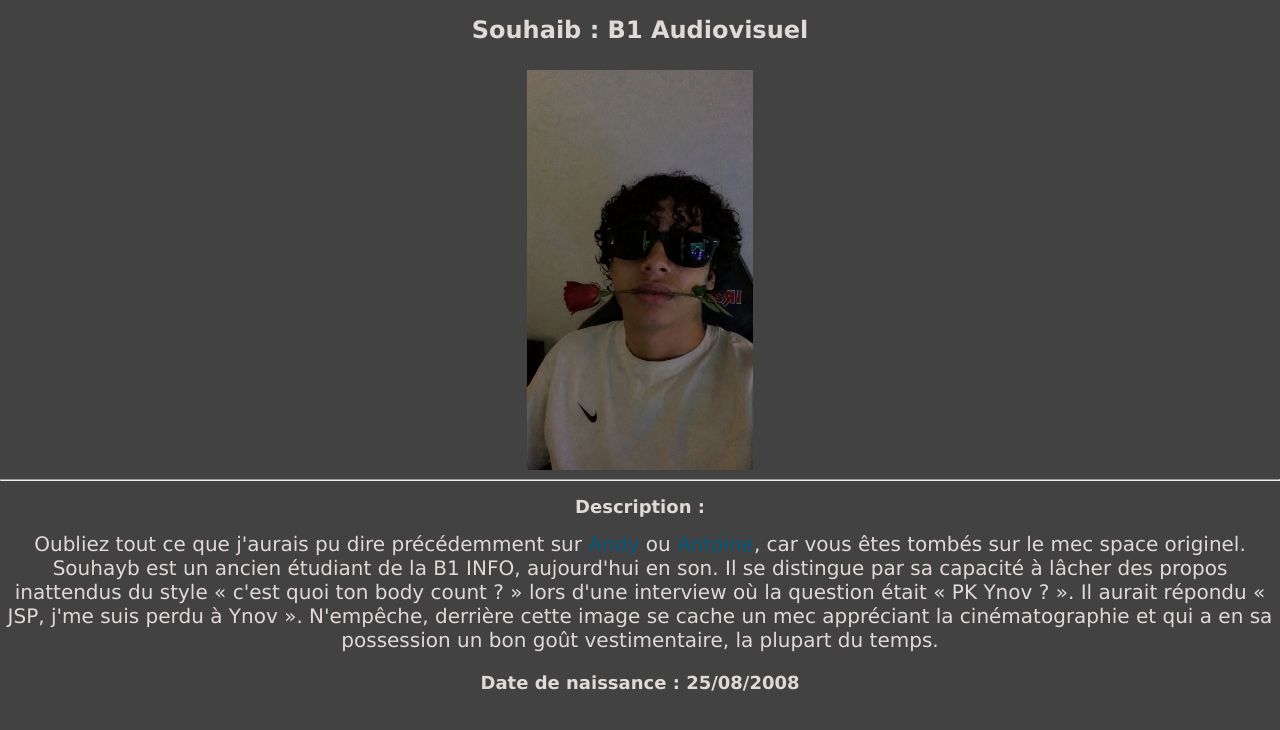
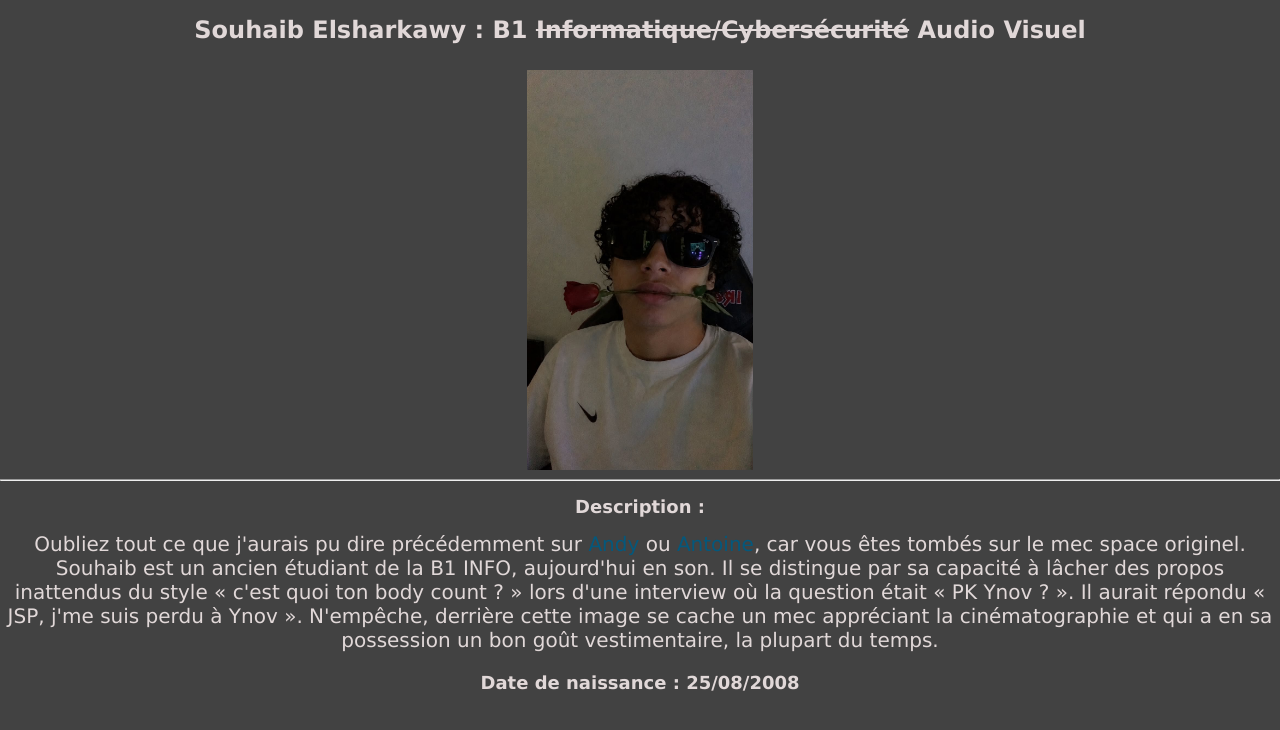
Before and after one commit to andyabbaswilfried-cell/Y-Noubliable, a plain HTML site: page élèves/soso.html in a window 1280 px wide. Drawn offline with Linux system fonts and the light colour scheme.

Commit message:
Update soso.html

```diff
--- a/élèves/soso.html
+++ b/élèves/soso.html
@@ -9,14 +9,15 @@
 <body>
     <div id="andy_p">
 
-   <h1>Souhaib : B1 Audiovisuel</h1>
+
+    <h1>Souhaib Elsharkawy : B1 <s>Informatique/Cybersécurité</s> Audio Visuel</h1>
    <img src="../photosB1/SOSO_prime.jpg" id="a1" height="400px">
     <hr>
     </div>
 
     <h2>Description :</h2>
     <p class="description"> Oubliez tout ce que j'aurais pu dire précédemment sur <a href="andy.html"  class="anchor_none">Andy</a> ou <a href="antoine.html"  class="anchor_none" >Antoine</a>,
-        car vous êtes tombés sur le mec space originel. Souhayb est un ancien étudiant de la B1 INFO, aujourd'hui en son. Il se distingue par sa capacité à lâcher des propos inattendus
+        car vous êtes tombés sur le mec space originel. Souhaib est un ancien étudiant de la B1 INFO, aujourd'hui en son. Il se distingue par sa capacité à lâcher des propos inattendus
         du style « c'est quoi ton body count ? » lors d'une interview où la question était « PK Ynov ? ». Il aurait répondu « JSP, j'me suis perdu à Ynov ». N'empêche, derrière cette image se cache un mec appréciant la cinématographie et qui a en sa possession un bon goût vestimentaire, la plupart du temps.
 </p>
 
```
